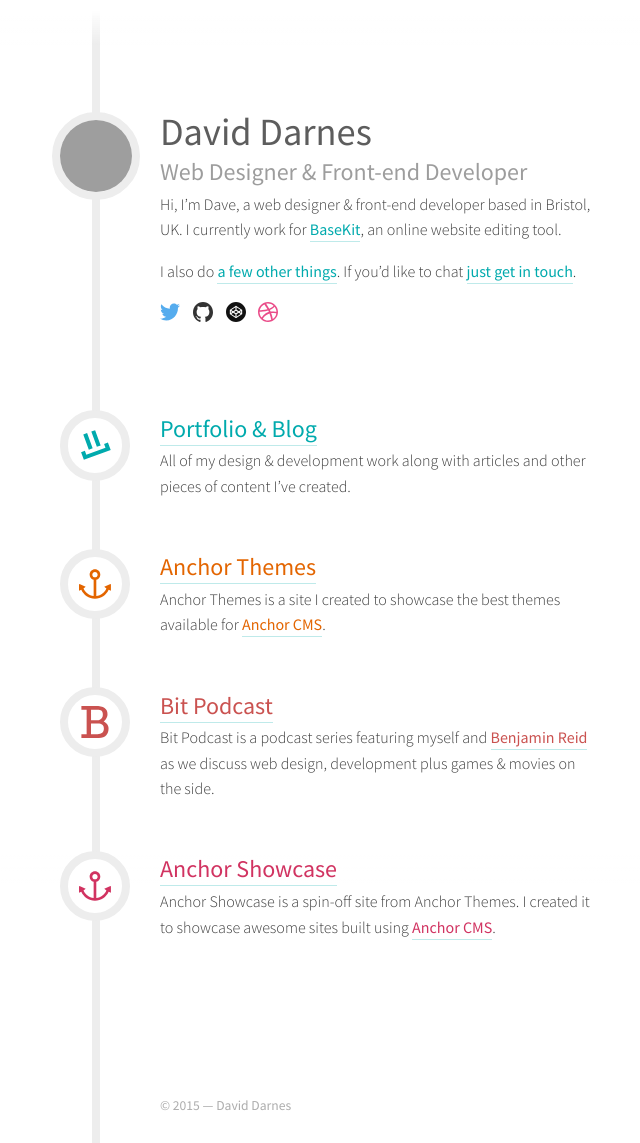
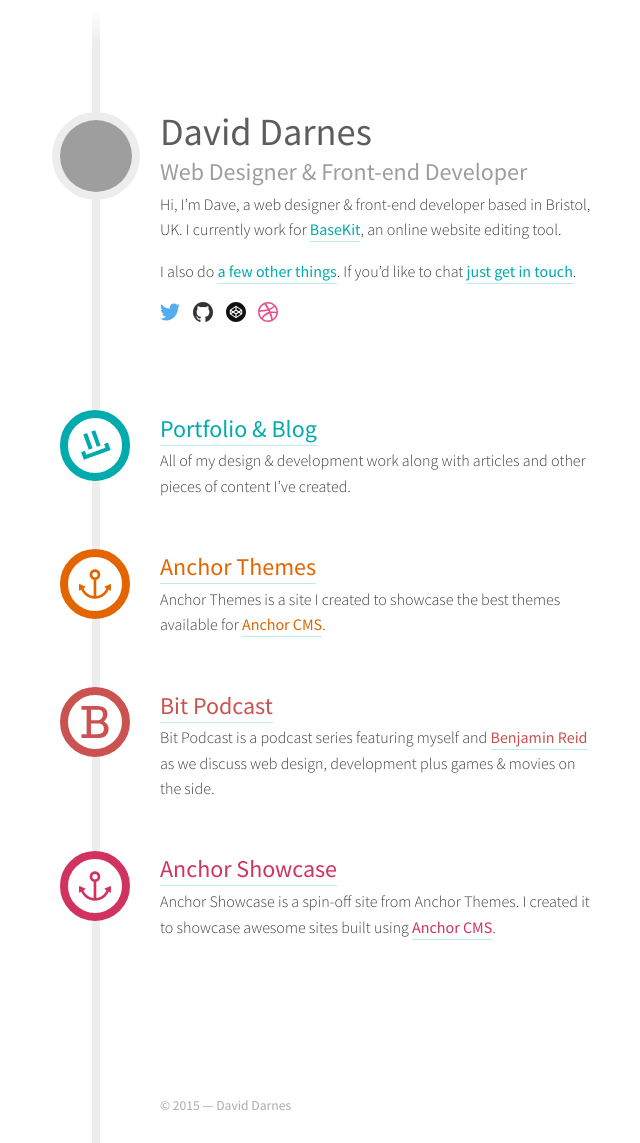
Before and after one commit to daviddarnes/darn.es, a Jekyll site: the page built from index.md, in a window 1280 px wide. Shown: the whole page, without its empty margins (317-957 px from the left). Built offline with Jekyll 4.4.1, drawn with Linux system fonts in a browser that asks for light colours; grey boxes are pictures that could not be loaded.

Commit message:
Adds border inline style for sites

```diff
--- a/_includes/sites.html
+++ b/_includes/sites.html
@@ -3,7 +3,7 @@
                 {% for item in site.data.sites %}
                         <li class="item  item--site  item--{{ item.title | slugify }}">
 
-				<style>.item--{{ item.title | slugify }} a { color: {{ item.colour }} }</style>
+				<style>.item--{{ item.title | slugify }} a { color: {{ item.colour }}; border-color: {{ item.colour }}; }</style>
 
 				<a class="link  link--circle  link--site" href="{{ item.link }}" title="{{ item.title }}">
                                 	<svg class="icon  icon--site">
```
